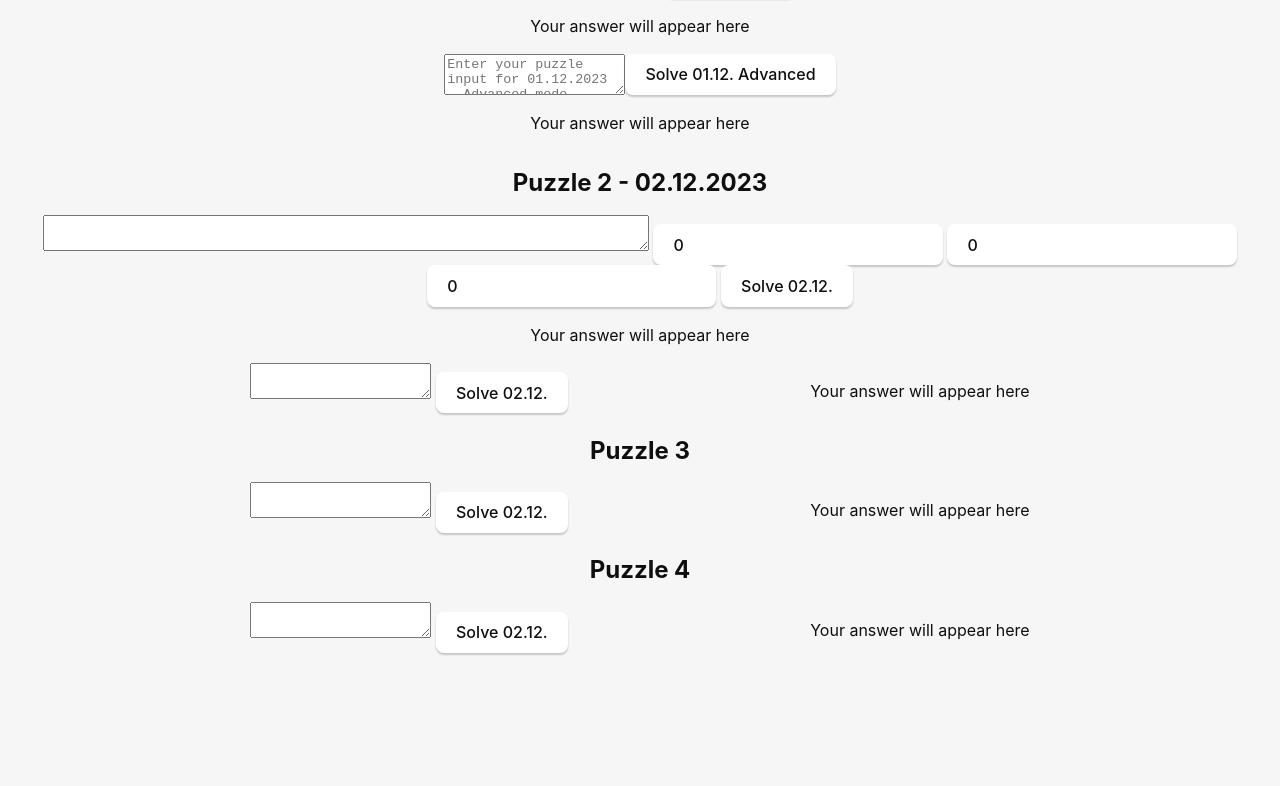
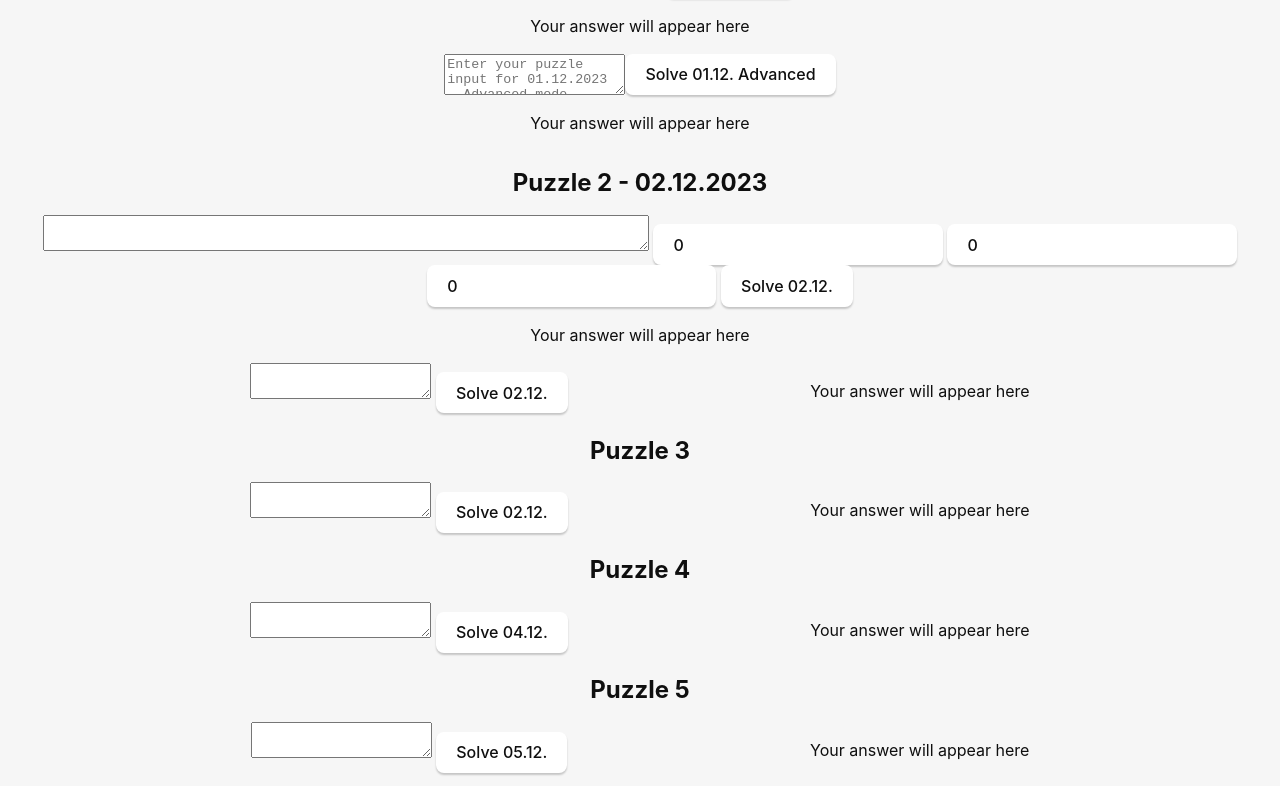
Before and after one commit to plumberpumpkin/AoC23, a Svelte app: page / in a window 1280 px wide. Shown: the part 262-1048 px from the top of the page. Before the commit the page ends 928 px from the top, so only its background shows below. Built offline with nearby package versions, Linux system fonts and the light colour scheme.

Commit message:
puzzle 5 - setup

```diff
--- a/src/App.svelte
+++ b/src/App.svelte
@@ -1,10 +1,11 @@
 <script>
   import Puzzle1 from "./lib/Puzzle1.svelte";
   import Puzzle1Advanced from "./lib/Puzzle1Advanced.svelte";
-    import Puzzle2 from "./lib/Puzzle2.svelte";
+  import Puzzle2 from "./lib/Puzzle2.svelte";
   import Puzzle2Advanced from "./lib/Puzzle2Advanced.svelte";
   import Puzzle3 from "./lib/Puzzle3.svelte";
-    import Puzzle4 from "./lib/Puzzle4.svelte";
+  import Puzzle4 from "./lib/Puzzle4.svelte";
+  import Puzzle5 from "./lib/Puzzle5.svelte";
 </script>
 
 <main class="container">
@@ -29,5 +30,9 @@
   <div class="row">
     <Puzzle4/>
   </div>
+  <h2>Puzzle 5</h2>
+  <div class="row">
+    <Puzzle5/>
+  </div>
 
 </main>
--- a/src/lib/Puzzle4.svelte
+++ b/src/lib/Puzzle4.svelte
@@ -13,8 +13,8 @@
 
 <div class="row">
     <form on:submit|preventDefault={puzzle4}>
-        <textarea id="puzzle2-input" class="input-text-area"  bind:value={input4}/>
-        <button type="submit">Solve 02.12.</button>
+        <textarea id="puzzle4-input" class="input-text-area"  bind:value={input4}/>
+        <button type="submit">Solve 04.12.</button>
     </form>
 </div>
 <div class="row">
--- /dev/null
+++ b/src/lib/Puzzle5.svelte
@@ -0,0 +1,22 @@
+<script>
+    import {invoke}  from "@tauri-apps/api/tauri";
+    import {readText} from "@tauri-apps/api/clipboard";
+
+
+    let input5;
+    let result5 = "Your answer will appear here";
+
+    async function puzzle5(){
+        result5 = await invoke("puzzle5", { input: input5 })
+    }
+</script>
+
+<div class="row">
+    <form on:submit|preventDefault={puzzle5}>
+        <textarea id="puzzle5-input" class="input-text-area"  bind:value={input5}/>
+        <button type="submit">Solve 05.12.</button>
+    </form>
+</div>
+<div class="row">
+    <p class="row">{result5}</p>
+</div>
```
Also changed, not shown: 2 other files (tests, documents, lock files or other folders).
